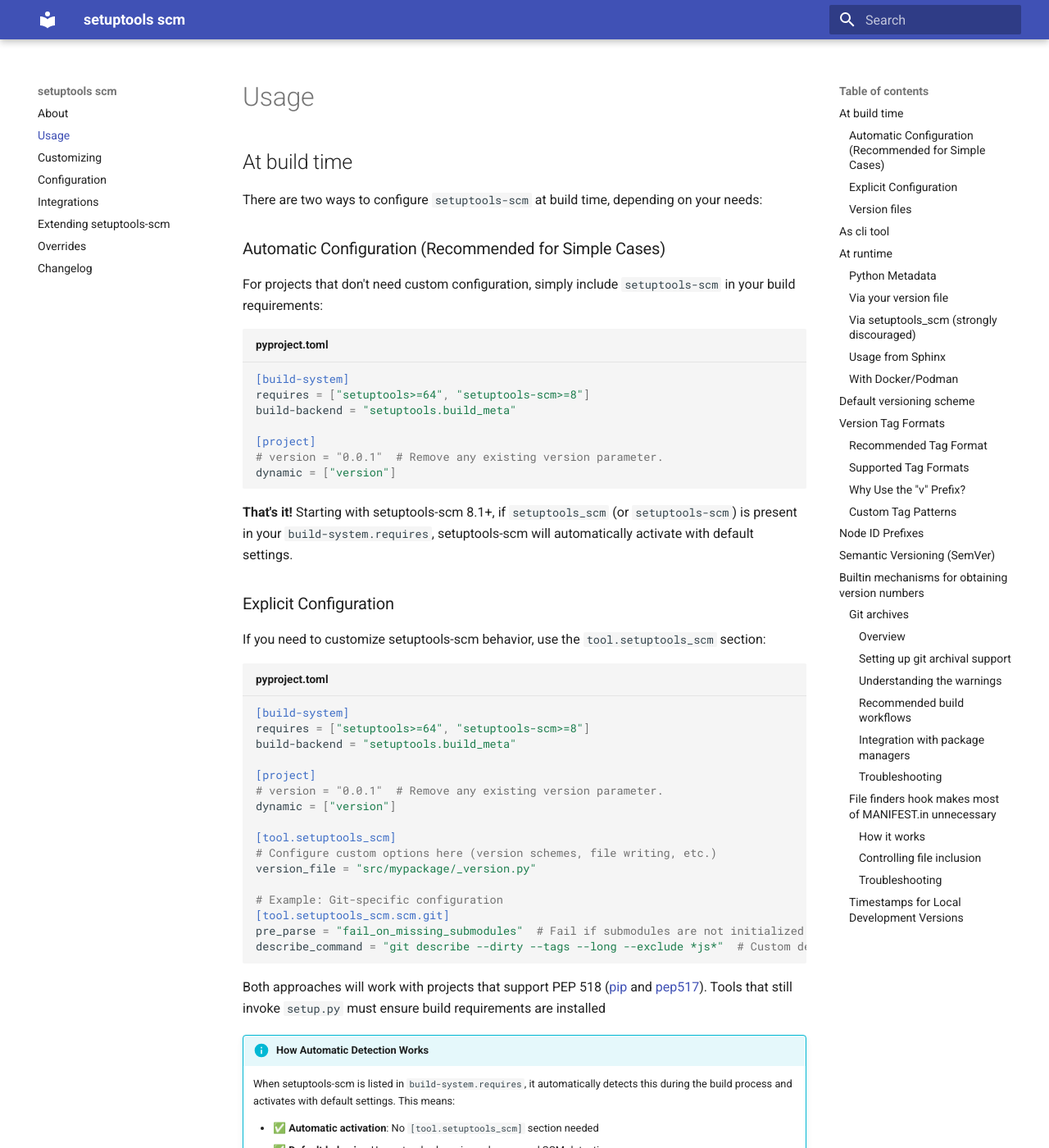
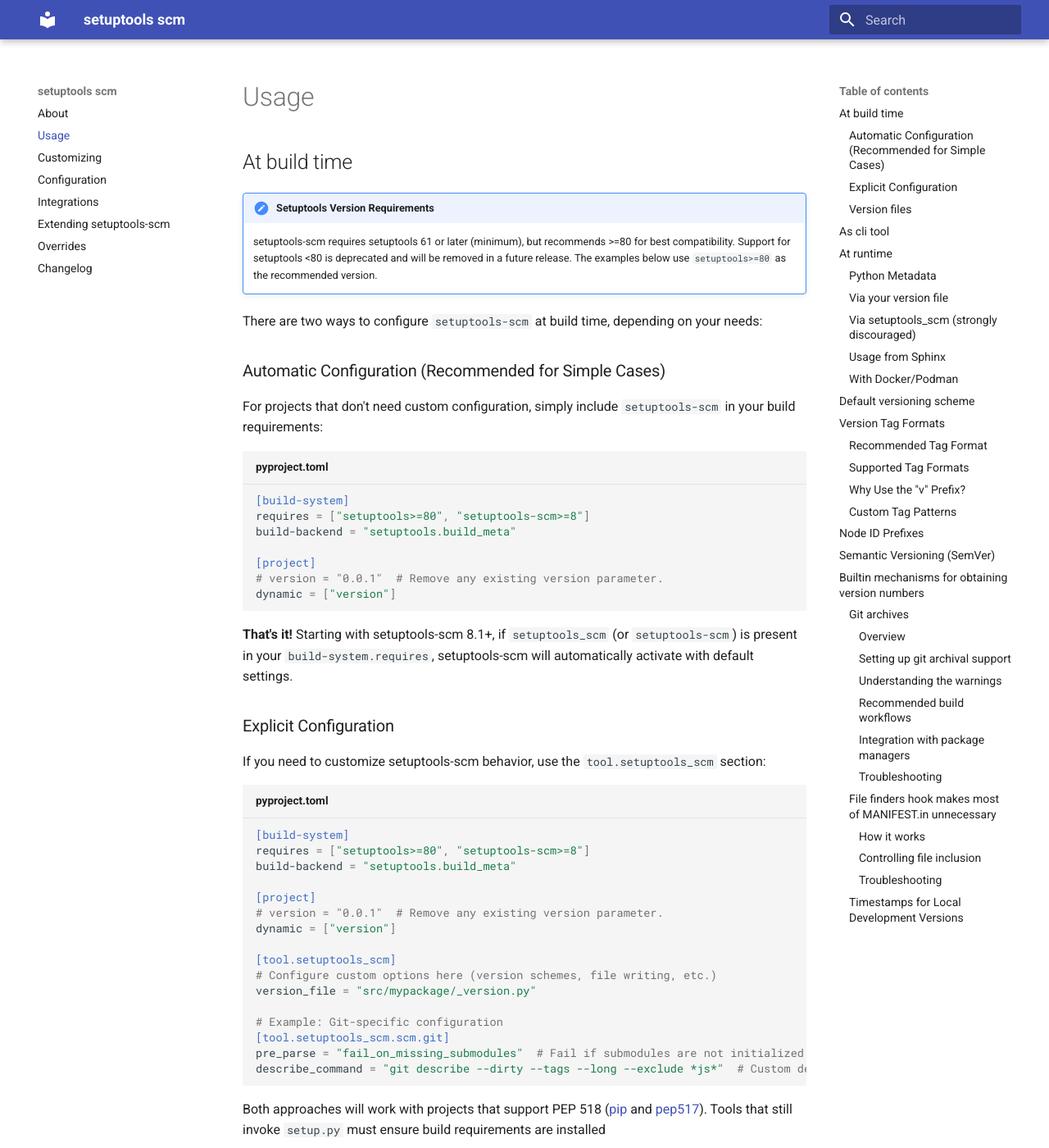
Before and after one commit to pypa/setuptools-scm, an MkDocs documentation site: the page built from docs/usage.md, in a window 1280 px wide and 1400 px high. Shown: the whole window at 82% size. Built offline with MkDocs 1.6.1 and Material for MkDocs 9.7.7, drawn with Linux system fonts in a browser that asks for light colours.

Commit message:
more consistent documentation on setuptools version requirements and recommendations
closes #921

````diff
--- a/docs/examples/version_scheme_code/pyproject.toml
+++ b/docs/examples/version_scheme_code/pyproject.toml
@@ -1,6 +1,6 @@
 # ~/~ begin <<docs/customizing.md#docs/examples/version_scheme_code/pyproject.toml>>[init]
 [build-system]
-requires = ["setuptools>=64", "setuptools-scm>=8"]
+requires = ["setuptools>=80", "setuptools-scm>=8"]  # setuptools>=61 minimum, >=80 recommended
 build-backend = "setuptools.build_meta"
 
 [project]
--- a/docs/usage.md
+++ b/docs/usage.md
@@ -1,6 +1,11 @@
 # Usage
 
 ## At build time
+
+!!! note "Setuptools Version Requirements"
+    setuptools-scm requires setuptools 61 or later (minimum), but recommends >=80 for best compatibility.
+    Support for setuptools <80 is deprecated and will be removed in a future release.
+    The examples below use `setuptools>=80` as the recommended version.
 
 There are two ways to configure `setuptools-scm` at build time, depending on your needs:
 
@@ -11,7 +16,7 @@
 
 ```toml title="pyproject.toml"
 [build-system]
-requires = ["setuptools>=64", "setuptools-scm>=8"]
+requires = ["setuptools>=80", "setuptools-scm>=8"]
 build-backend = "setuptools.build_meta"
 
 [project]
@@ -29,7 +34,7 @@
 
 ```toml title="pyproject.toml"
 [build-system]
-requires = ["setuptools>=64", "setuptools-scm>=8"]
+requires = ["setuptools>=80", "setuptools-scm>=8"]
 build-backend = "setuptools.build_meta"
 
 [project]
````
Also changed, not shown: CHANGELOG.md (+1 -0 lines), README.md (+9 -3 lines), docs/customizing.md (+1 -1 lines), docs/index.md (+3 -2 lines), 1 other file.
